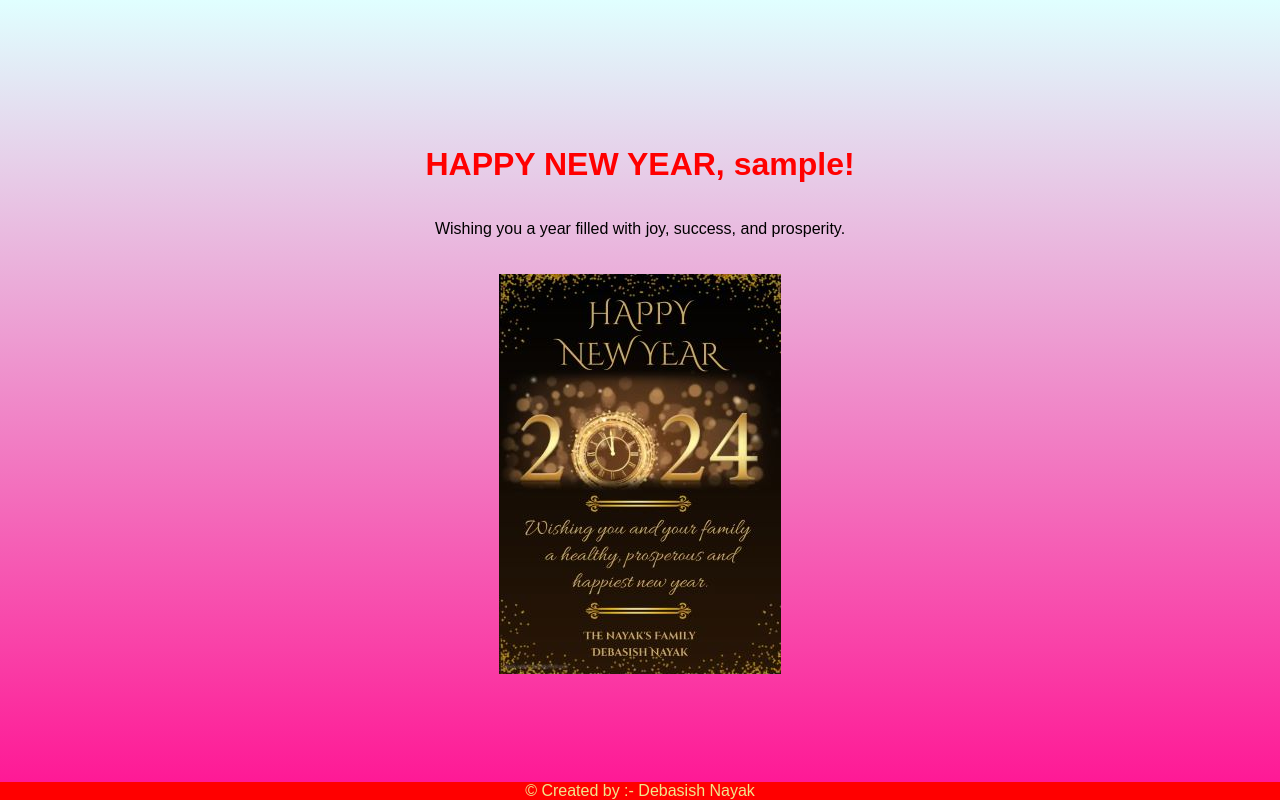
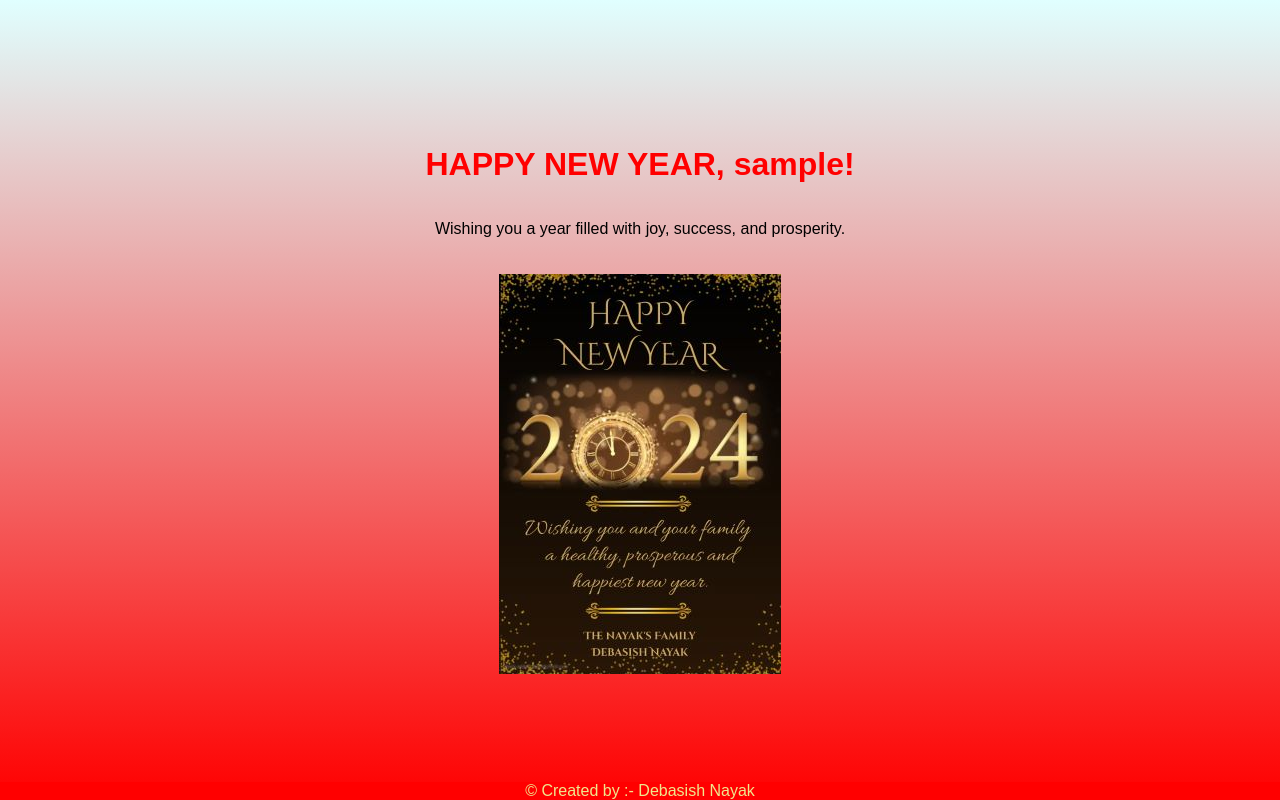
Before and after one commit to debasishnayak12/New_year_2024, a Flask app: a page that uses templates/result.html in a window 1280 px wide. Run offline with Flask 3, Linux system fonts and the light colour scheme.

Commit message:
templates file updated

```diff
--- a/templates/result.html
+++ b/templates/result.html
@@ -7,7 +7,7 @@
     <style>
         body {
             /* Use a linear gradient as the background */
-            background: linear-gradient(to bottom, #E0FFFF, #FF1493);
+            background: linear-gradient(to bottom, #E0FFFF, #FF0000);
 
             /* Add a solid color as a fallback for browsers that don't support gradients */
             background-color: #2c3e50;
```
